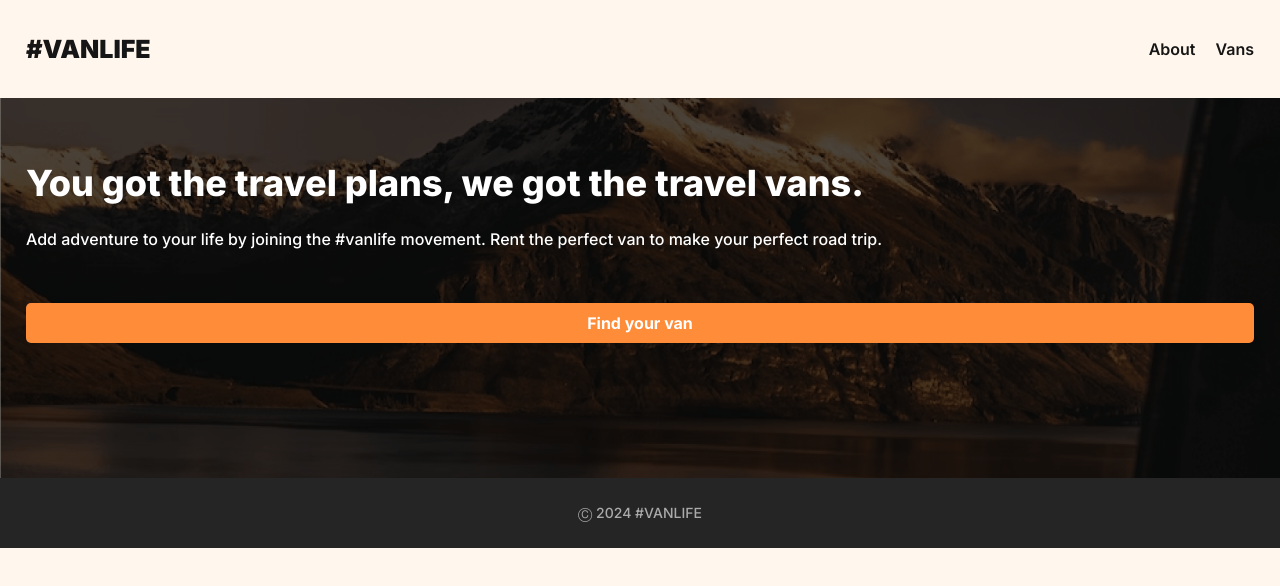
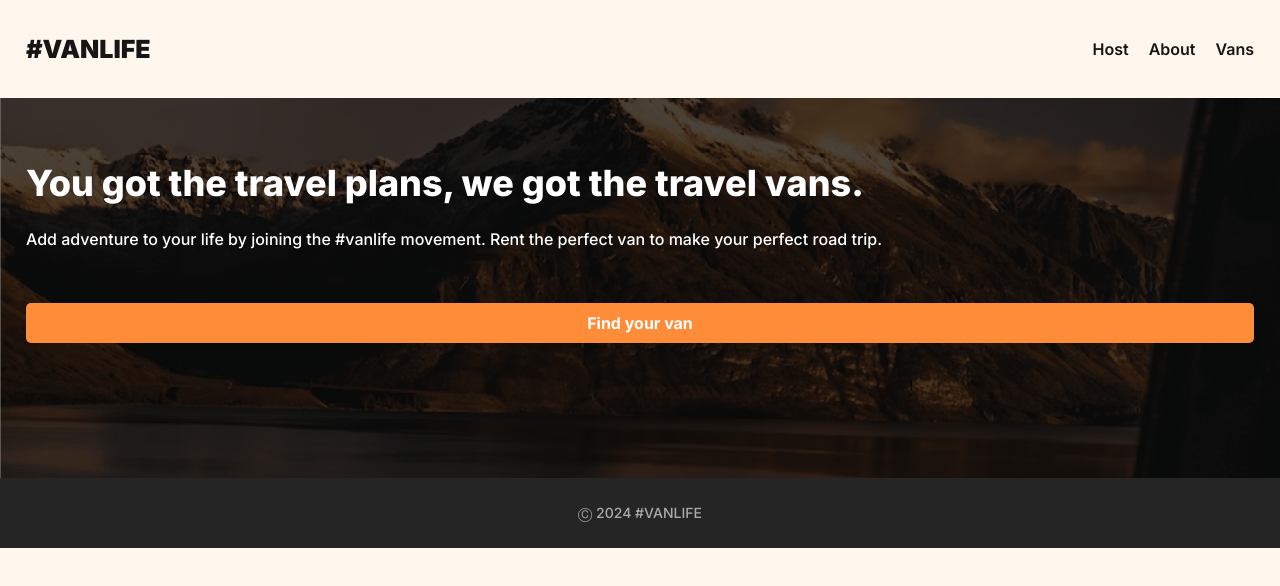
Before and after one commit to ameh-samson/VANLIFE-PROJECT, a React (Vite) app: page / in a window 1280 px wide. Shown: the top 586 px of the page. Built offline with nearby package versions, Linux system fonts and the light colour scheme; what miragejs would draw is missing.

Commit message:
Host link added to the nav

```diff
--- a/src/components/Header.jsx
+++ b/src/components/Header.jsx
@@ -6,6 +6,7 @@ export default function Header() {
         #VANLIFE
       </Link>
       <nav>
+        <Link to="/host">Host</Link>
         <Link to="/about">About</Link>
         <Link to="/vans">Vans</Link>
       </nav>
```
